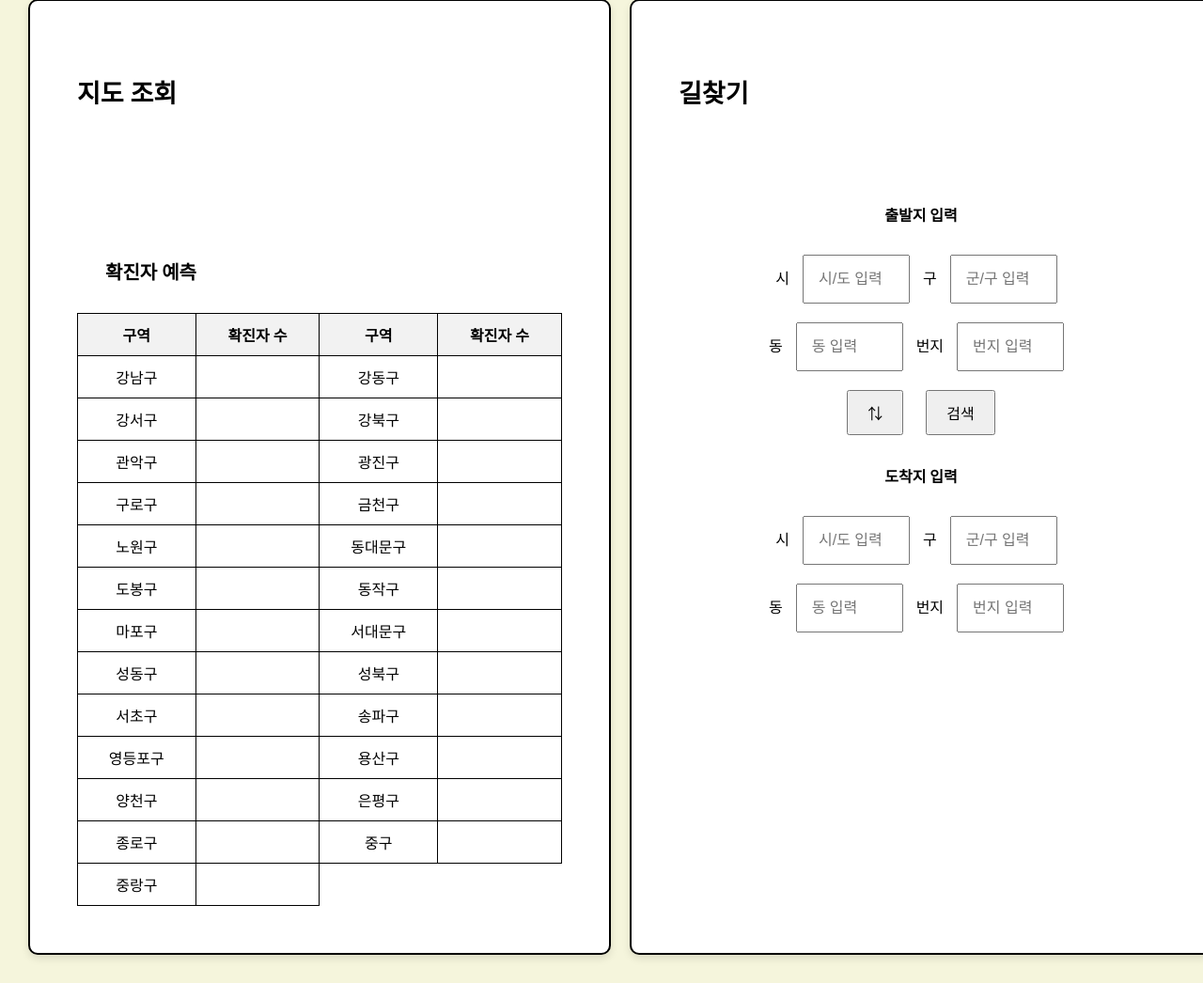
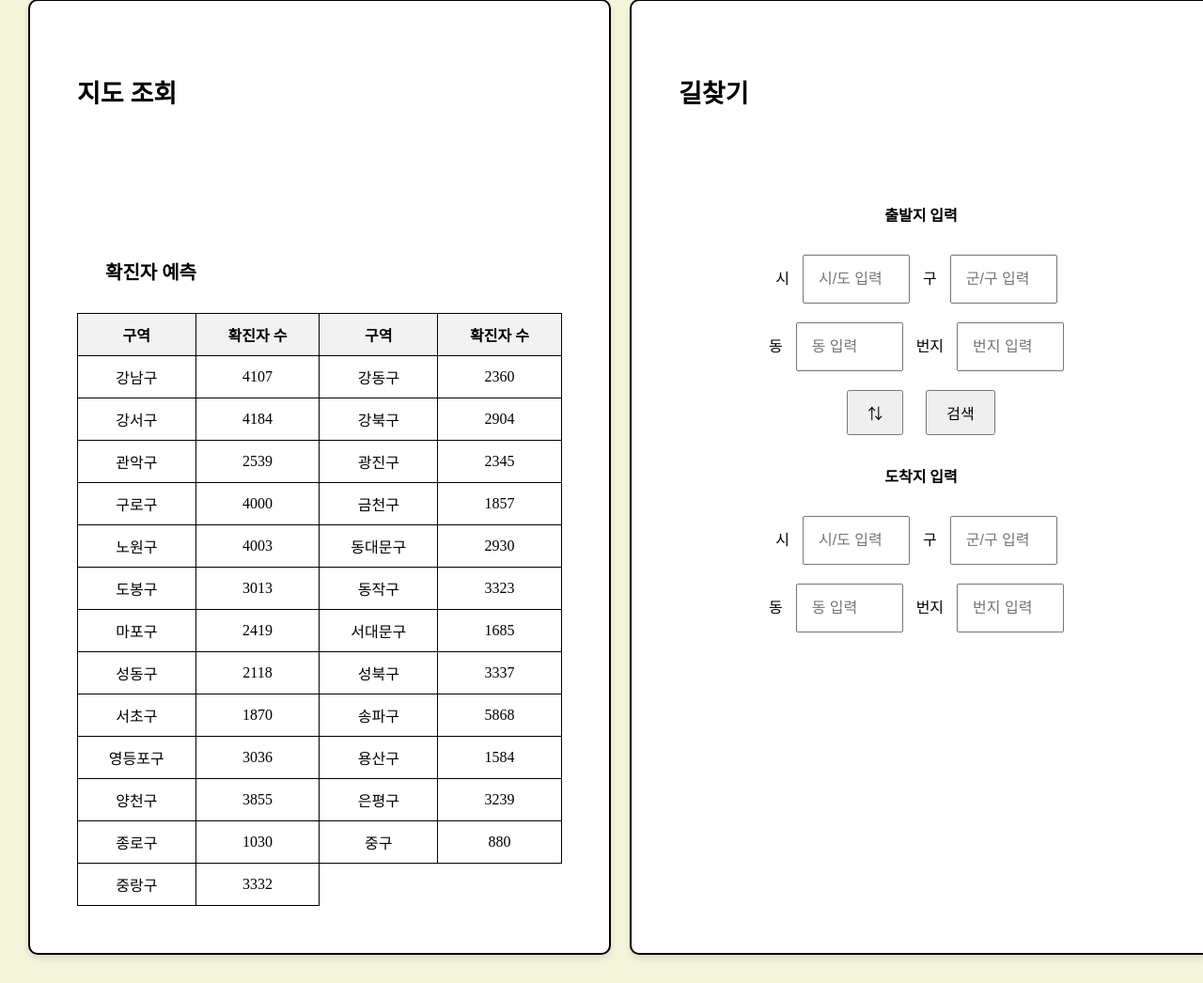
Before and after one commit to kkingeo/Bigcontest2024, a Flask app: page / in a window 1280 px wide. Shown: the part 233-1279 px from the top of the page at 94% size. Run offline with Flask 3, Linux system fonts and the light colour scheme.

Commit message:
Update index.html

```diff
--- a/templates/index.html
+++ b/templates/index.html
@@ -45,79 +45,79 @@
                         </tr>
                         <tr>
                             <td>강남구</td>
-                            <td><!--확진자 예측 수--></td>
+                            <td>4107</td>
                             <td>강동구</td>
-                            <td><!--확진자 예측 수--></td>
+                            <td>2360</td>
                         </tr>
                         <tr>
                             <td>강서구</td>
-                            <td><!--확진자 예측 수--></td>
+                            <td>4184</td>
                             <td>강북구</td>
-                            <td><!--확진자 예측 수--></td>
+                            <td>2904</td>
                         </tr>
                         <tr>
                             <td>관악구</td>
-                            <td><!--확진자 예측 수--></td>
+                            <td>2539</td>
                             <td>광진구</td>
-                            <td><!--확진자 예측 수--></td>
+                            <td>2345</td>
                         </tr>
                         <tr>
                             <td>구로구</td>
-                            <td><!--확진자 예측 수--></td>
+                            <td>4000</td>
                             <td>금천구</td>
-                            <td><!--확진자 예측 수--></td>
+                            <td>1857</td>
                         </tr>
                         <tr>
                             <td>노원구</td>
-                            <td><!--확진자 예측 수--></td>
+                            <td>4003</td>
                             <td>동대문구</td>
-                            <td><!--확진자 예측 수--></td>
+                            <td>2930</td>
                         </tr>
                         <tr>
                             <td>도봉구</td>
-                            <td><!--확진자 예측 수--></td>
+                            <td>3013</td>
                             <td>동작구</td>
-                            <td><!--확진자 예측 수--></td>
+                            <td>3323</td>
                         </tr>
                         <tr>
                             <td>마포구</td>
-                            <td><!--확진자 예측 수--></td>
+                            <td>2419</td>
                             <td>서대문구</td>
-                            <td><!--확진자 예측 수--></td>
+                            <td>1685</td>
                         </tr>
                         <tr>
                             <td>성동구</td>
-                            <td><!--확진자 예측 수--></td>
+                            <td>2118</td>
                             <td>성북구</td>
-                            <td><!--확진자 예측 수--></td>
+                            <td>3337</td>
                         </tr>
                         <tr>
                             <td>서초구</td>
-                            <td><!--확진자 예측 수--></td>
+                            <td>1870</td>
                             <td>송파구</td>
-                            <td><!--확진자 예측 수--></td>
+                            <td>5868</td>
                         </tr>
                         <tr>
                             <td>영등포구</td>
-                            <td><!--확진자 예측 수--></td>
+                            <td>3036</td>
                             <td>용산구</td>
-                            <td><!--확진자 예측 수--></td>
+                            <td>1584</td>
                         </tr>
                         <tr>
                             <td>양천구</td>
-                            <td><!--확진자 예측 수--></td>
+                            <td>3855</td>
                             <td>은평구</td>
-                            <td><!--확진자 예측 수--></td>
+                            <td>3239</td>
                         </tr>
                         <tr>
                             <td>종로구</td>
-                            <td><!--확진자 예측 수--></td>
+                            <td>1030</td>
                             <td>중구</td>
-                            <td><!--확진자 예측 수--></td>
+                            <td>880</td>
                         </tr>
                         <tr>
                             <td>중랑구</td>
-                            <td><!--확진자 예측 수--></td>
+                            <td>3332</td>
                         </tr>
                     </table>
                 </div>
```
